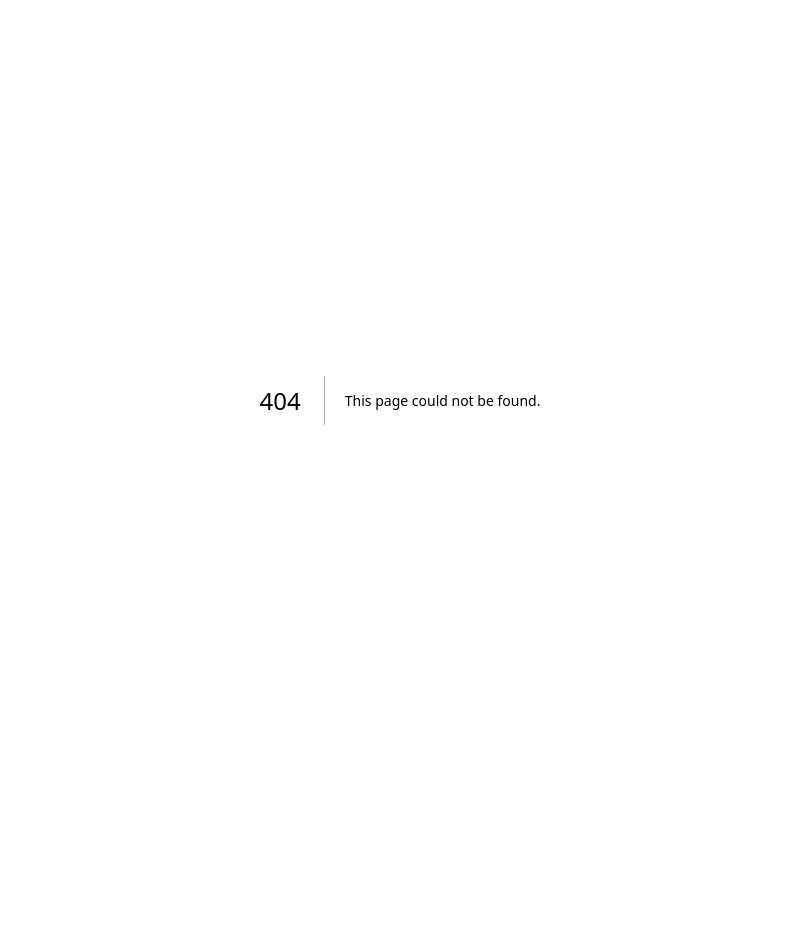
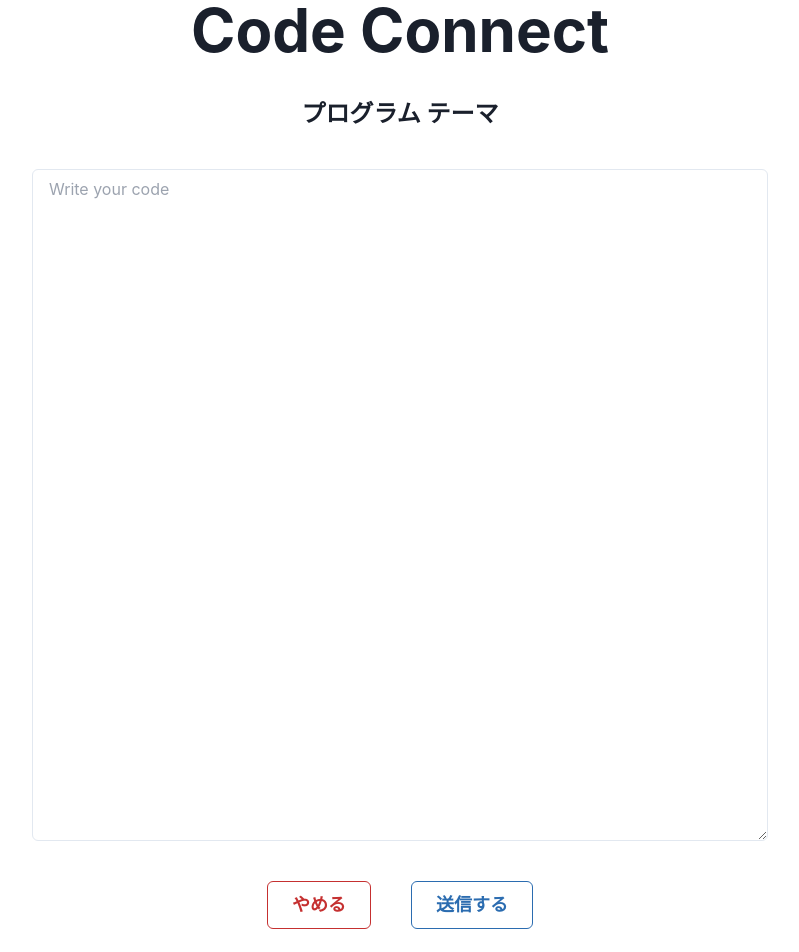
Before and after one commit to kc0ffee/code-connect-client-side, a Next.js app: page /play in a window 1280 px wide. Before the commit this address had no page. Shown: the top 952 px of the page, without its empty margins (240-1039 px from the left). Before the commit the page ends 800 px from the top, so only its background shows below. Built offline with nearby package versions, Linux system fonts and the light colour scheme.

Commit message:
feat : Playページの作成

```diff
--- /dev/null
+++ b/app/play/page.tsx
@@ -0,0 +1,46 @@
+"use client";
+
+import {
+  ButtonGroup,
+  Button,
+  Center,
+  Container,
+  Heading,
+  Textarea,
+} from "@chakra-ui/react";
+import { useState } from "react";
+
+export default function Play() {
+  // プログラミンテーマを管理するためのState
+  const [theme, setTheme] = useState("プログラム テーマ");
+
+  return (
+    <>
+      <Container maxW={"3xl"}>
+        <Center>
+          <Heading as={"h1"} size={"3xl"}>
+            Code Connect
+          </Heading>
+        </Center>
+        <Center className="my-10">
+          <Heading as={"h2"} fontSize={"2xl"}>
+            {theme}
+          </Heading>
+        </Center>
+        <Center>
+          <Textarea placeholder="Write your code" height={"2xl"} />
+        </Center>
+        <Center>
+          <ButtonGroup variant={"outline"} className="my-10" spacing={"10"}>
+            <Button variant={"outline"} colorScheme="red" size={"lg"}>
+              やめる
+            </Button>
+            <Button variant={"outline"} colorScheme="blue" size={"lg"}>
+              送信する
+            </Button>
+          </ButtonGroup>
+        </Center>
+      </Container>
+    </>
+  );
+}
```
